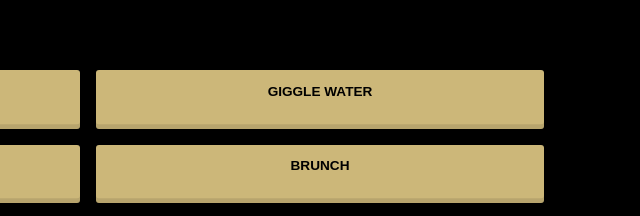
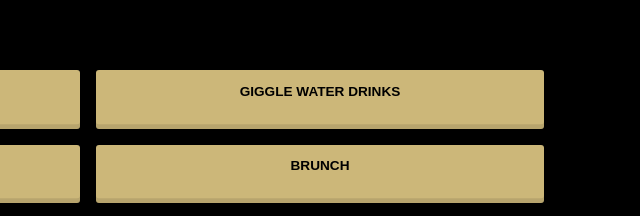
Before and after one commit to OutthinkFactory/temp--Blind--Bear-website, a plain HTML site: page brunch-menu.html in a window 1280 px wide. Shown: the part 164-380 px from the top of the page, 552-1192 px from the left. Drawn offline with Linux system fonts and the light colour scheme.

Commit message:
added giigle water

```diff
--- a/brunch-menu.html
+++ b/brunch-menu.html
@@ -37,7 +37,7 @@
    <div class="sticky">
     <div class="btn-container">
       <a href="breakfast-menu.html" class="btn">Breakfast<br>M-f 7am-11am </a>
-      <a href="bar-menu.html" class="btn">Giggle Water</a>
+      <a href="bar-menu.html" class="btn">Giggle Water Drinks</a>
 
       <a href="lunch-menu.html" class="btn">Lunch <br>M-f 11am-3pm</a>
       <a href="brunch-menu.html" class="btn">Brunch</a>
```
Also changed, not shown: late-night-menu.html (+1 -1 lines).
